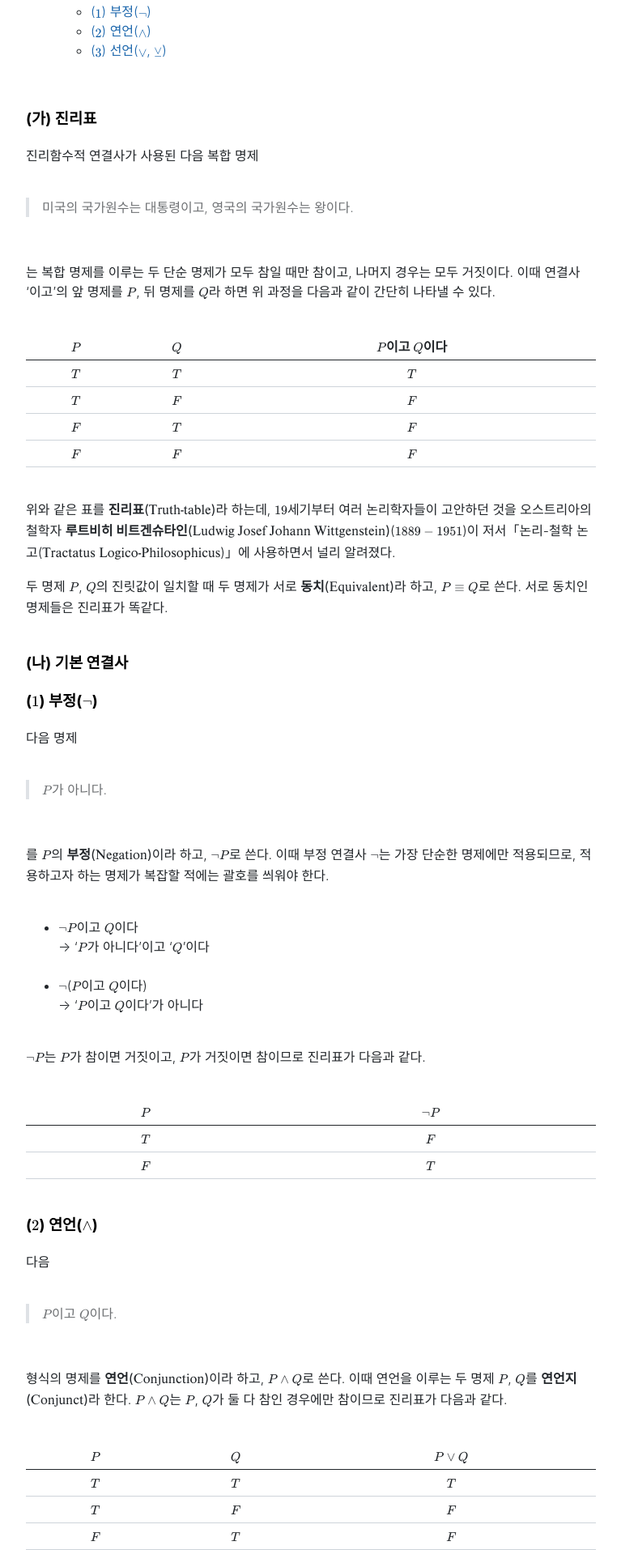
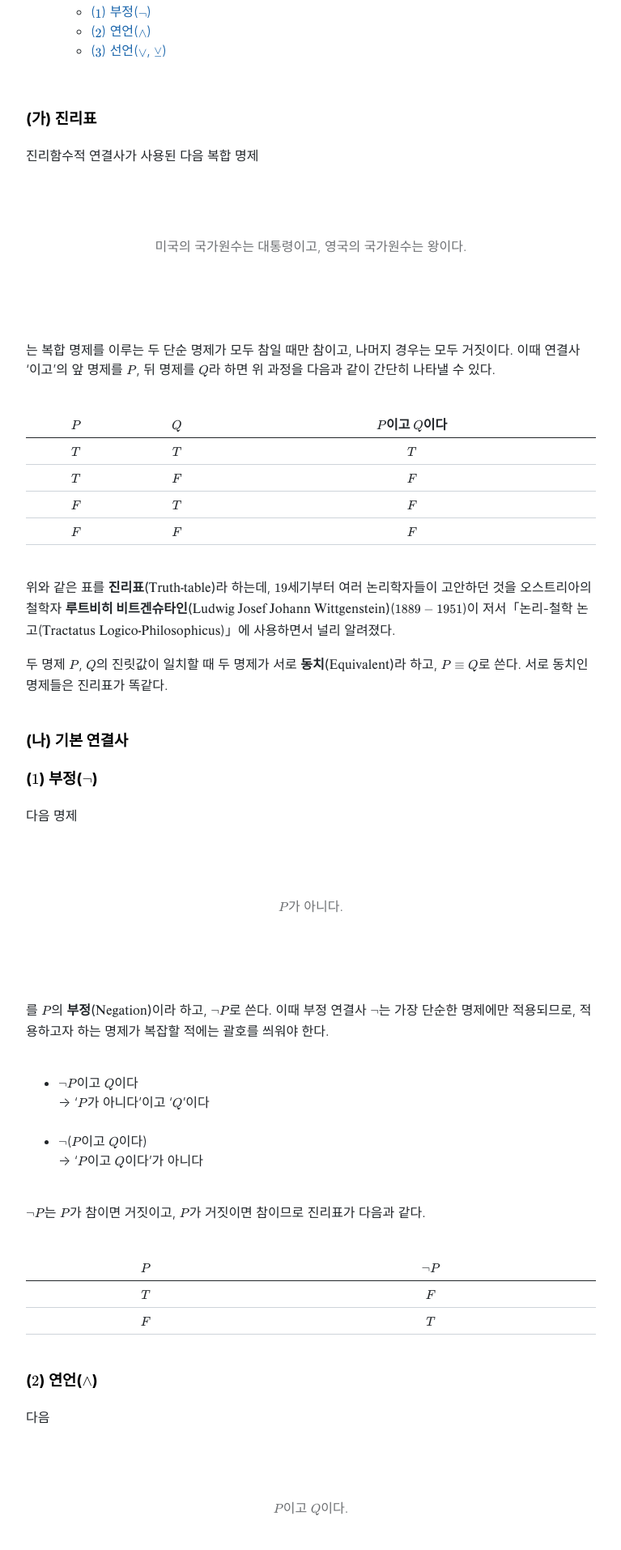
Before and after one commit to Log-zero/Log-zero.github.io, a Jekyll site: the page built from _posts/2026-01-24-진리함수적-연결사.md, in a window 1280 px wide. Shown: the part 320-2234 px from the top of the page at 81% size, without its empty margins (256-1023 px from the left). Built offline with Jekyll 4.4.1, drawn with Linux system fonts in a browser that asks for light colours; nearby versions of some CDN libraries.

Commit message:
blockquote

```diff
--- a/assets/css/blockquote.css
+++ b/assets/css/blockquote.css
@@ -1,12 +1,12 @@
-.page__content blockquote.quote {
-  all: unset;
-  display: block;
+article.post blockquote {
+  margin: 4em 0;
+  padding: 0;
+  border: none;
   text-align: center;
-  margin: 4em 0;
 }
 
-.page__content blockquote.quote p {
-  all: unset;
-  display: block;
+article.post blockquote p {
+  margin: 0;
+  padding: 0;
   text-align: center;
 }
```
